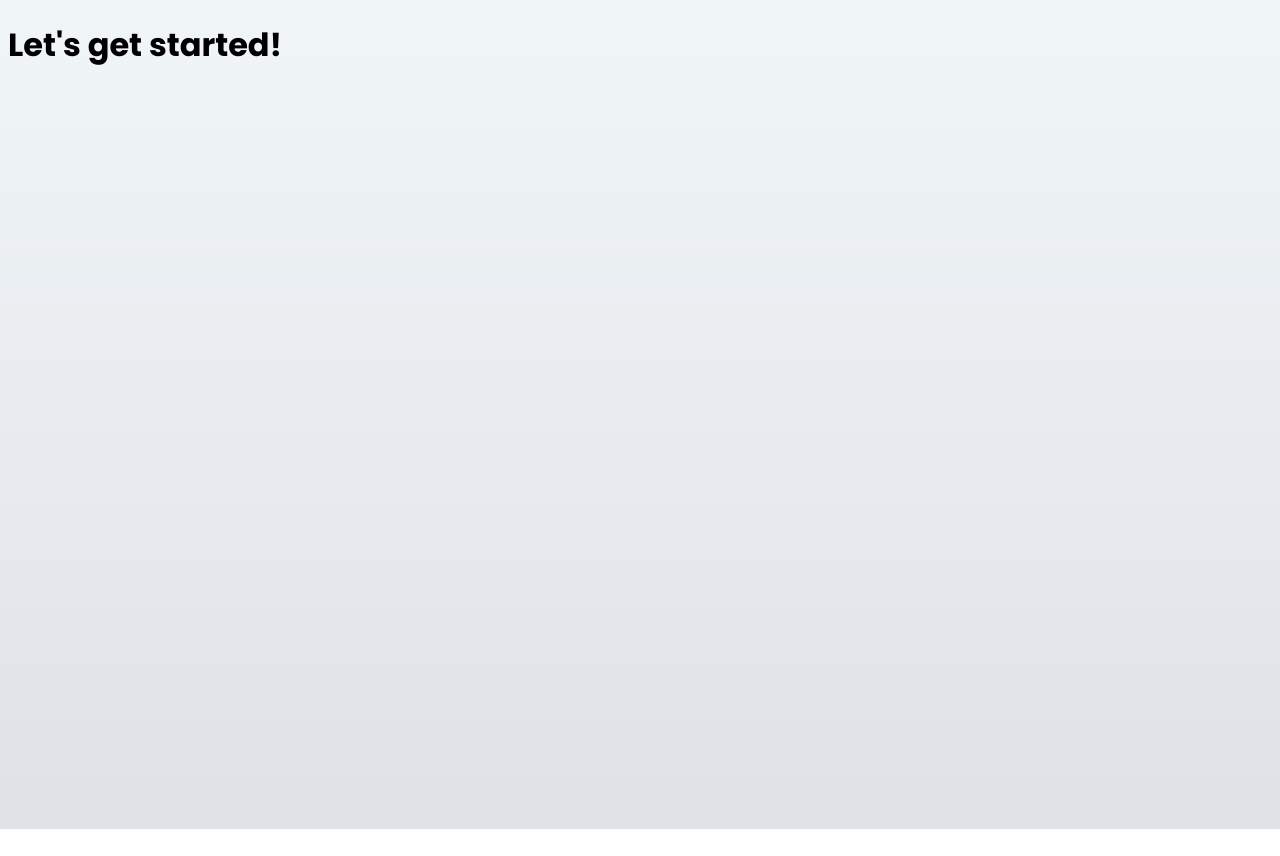
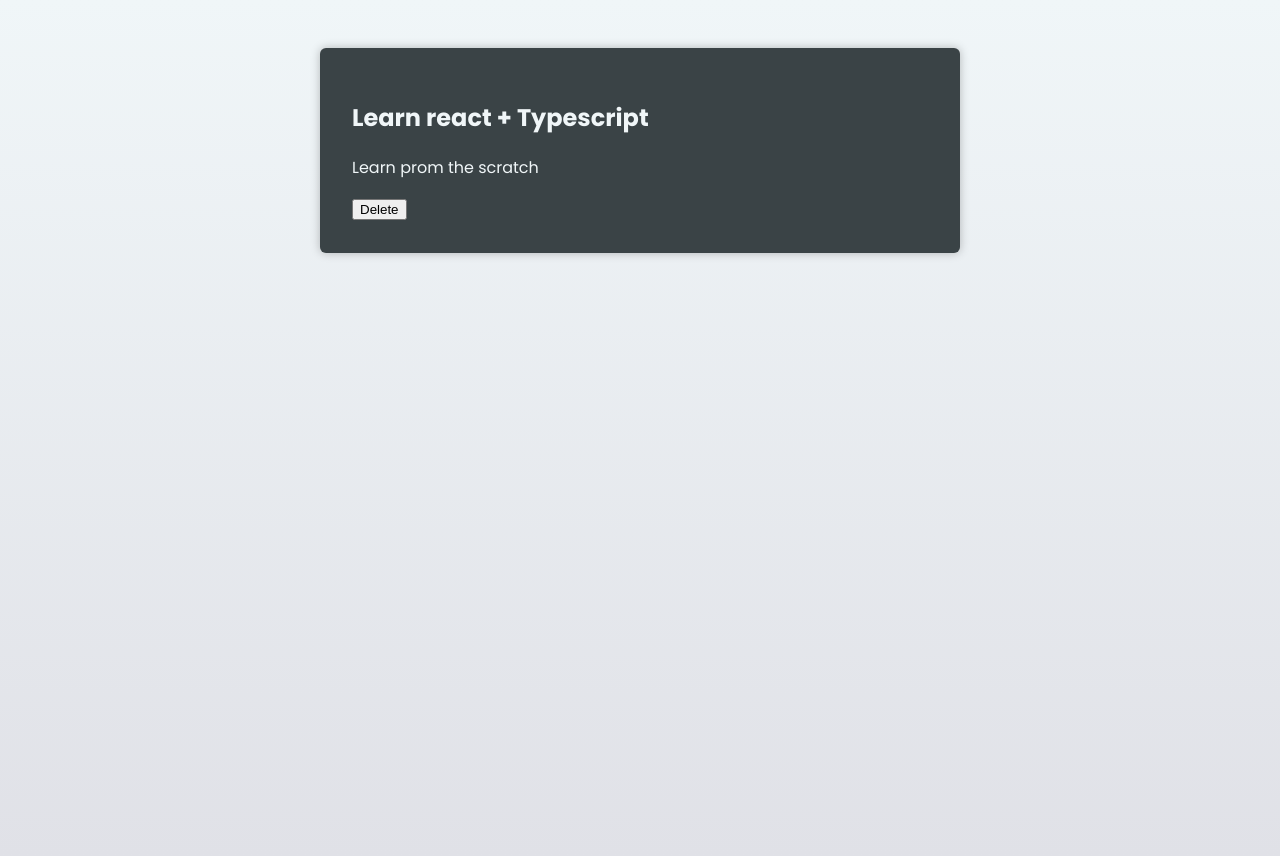
Before and after one commit to serengia/react-typescript-basic, a React (Vite) app: page / in a window 1280 px wide. Before the commit the page ends 829 px from the top, so only its background shows below. Built offline with nearby package versions, Linux system fonts and the light colour scheme; the HTML template or start-up script is replaced by a standard one.

Commit message:
Add anotated props to course goal

```diff
--- a/src/App.tsx
+++ b/src/App.tsx
@@ -1,3 +1,12 @@
+import CourseGoal from "./components/CourseGoal";
+
 export default function App() {
-  return <h1>Let's get started!</h1>;
+  return (
+    <main>
+      <CourseGoal
+        title="Learn react + Typescript"
+        description="Learn prom the scratch"
+      />
+    </main>
+  );
 }
--- /dev/null
+++ b/src/components/CourseGoal.tsx
@@ -0,0 +1,17 @@
+export default function CourseGoal({
+  title,
+  description,
+}: {
+  title: string;
+  description: string;
+}) {
+  return (
+    <article>
+      <div>
+        <h2>{title}</h2>
+        <p>{description}</p>
+      </div>
+      <button>Delete</button>
+    </article>
+  );
+}
```
